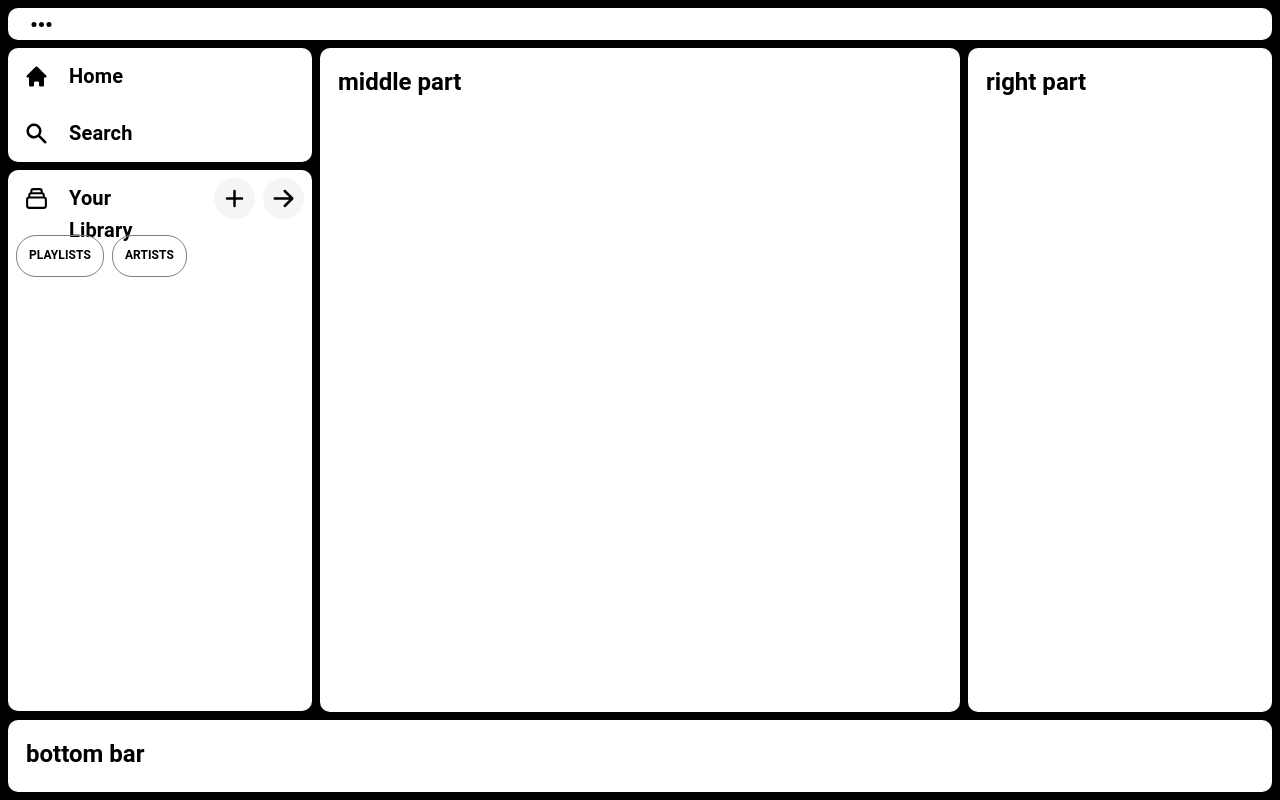
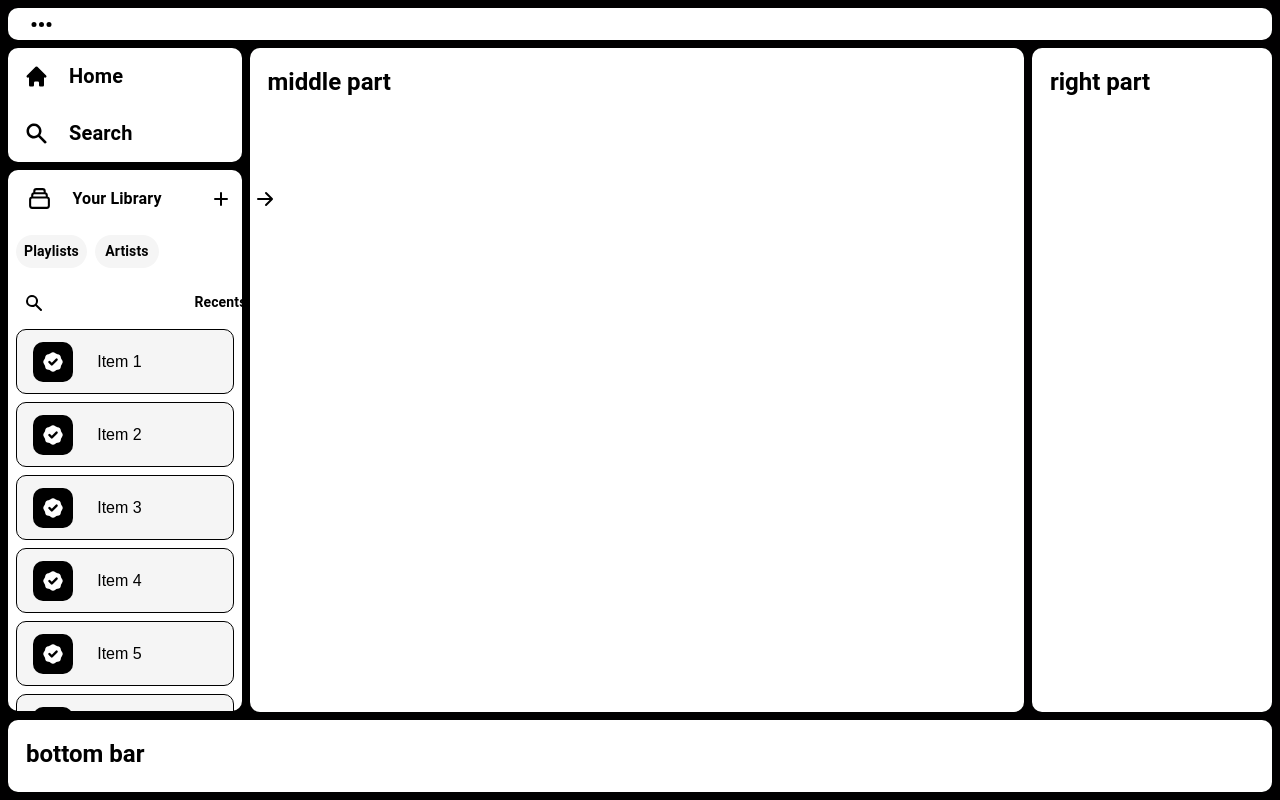
Before and after one commit to midhunk0/spotefy, a React (Create React App) app: page / in a window 1280 px wide. Built offline with nearby package versions, Linux system fonts and the light colour scheme.

Commit message:
leftbaarr...

```diff
--- a/src/components/Global/Home.jsx
+++ b/src/components/Global/Home.jsx
@@ -7,13 +7,13 @@ import { Box } from "@mui/material";
 const Home=()=>{
     return(
         <Box display="flex" width="100%" height="100%">
-            <Box display="flex" flexDirection="column" width="25%">
+            <Box display="flex" flexDirection="column" width="19.5%">
                 <Left/>
             </Box>
-            <Box display="flex" width="50%">
+            <Box display="flex" width="60.5%">
                 <Middle/>
             </Box>
-            <Box display="flex" width="25%">
+            <Box display="flex" width="20%">
                 <Right/>
             </Box>
         </Box>
--- a/src/components/Left/Left.jsx
+++ b/src/components/Left/Left.jsx
@@ -1,6 +1,6 @@
 import React from "react";
-import { HiHome, HiSearch, HiOutlineCollection, HiPlus, HiArrowRight } from "react-icons/hi";
-import { Box, Typography, Button } from "@mui/material";
+import { HiHome, HiSearch, HiOutlineCollection, HiPlus,HiBadgeCheck, HiArrowRight, HiChevronDown } from "react-icons/hi";
+import { Box, Typography, Button, ButtonBase,List,ListItem, IconButton } from "@mui/material";
 
 const Left=()=>{
     const iconStyle = {
@@ -10,9 +10,10 @@ const Left=()=>{
         width: '25px',
         height: '25px',
       };
+      const data = ['Item 1', 'Item 2', 'Item 3', 'Item 4', 'Item 5','Item 6', 'Item 7', 'Item 8', 'Item 9', 'Item 10','Item 11', 'Item 12', 'Item 13', 'Item 14', 'Item 15'];
+
     return(
         <Box
-            // margin="8px"
             padding="8px"
             display="flex"
             flexDirection="column"
@@ -43,38 +44,68 @@ const Left=()=>{
                         </Box>
                     </a>
                 </Box>
-                <Box display="flex" flexDirection="column" borderRadius="10px" mt="8px" height="81.5%" bgcolor="white">
+                <Box display="flex" flexDirection="column" borderRadius="10px" mt="8px" height="79.5%" bgcolor="white">
                     <Box display="flex" height="10.6%">
-                        <a href="/library" style={{textDecoration:"none", color:"black"}}>
-                            <Box display="flex"  sx={{m:1, gap:1}}>
+                        <Box display="flex"  sx={{m:1}}>
+                            <ButtonBase sx={{ width:"157px",gap:.5, borderRadius:"20px"}} >
                                 <Box sx={{...iconStyle,p:1}}>
-                                    <HiOutlineCollection size="25px"/>
+                                    <HiOutlineCollection size="25px" color="black"/>
                                 </Box>
-                                <Typography variant="h6" fontWeight="bold" sx={{m:.5}}>
-                                    Your Library
+                                <Typography fontWeight="bold" sx={{m:1}}>
+                                            Your Library
                                 </Typography>
-                            </Box>
-                        </a>
-                        <Box display="flex" sx={{m:1,ml:8.45,gap:1}}>
-                            <Box sx={{...iconStyle,p:1,borderRadius:"50%",background:"whitesmoke"}}>
-                                <HiPlus size="25px"/>
-                            </Box>
-                            <Box sx={{...iconStyle,p:1,borderRadius:"50%",background:"whitesmoke"}}>
-                                <HiArrowRight size="25px"/>
-                            </Box>
+                            </ButtonBase>
+                        </Box>
+                        <Box display="flex" sx={{m:1,ml:2.7,gap:1,alignItems:"center"}}>
+                            <IconButton >
+                                <HiPlus size="20px" color="black"/>
+                            </IconButton>
+                            <IconButton>
+                                <HiArrowRight size="20px" color="black"/>
+                            </IconButton>
                         </Box>
                     </Box>
                     <Box display="flex" m={1} gap={1}>
-                        <Button sx={{border:"1px solid gray", borderRadius:"20px", color:"black"}}>
-                            <Typography variant="h6" fontWeight="bold" fontSize="12px" sx={{m:.5}}>
+                        <Button sx={{background:"whitesmoke",'&:hover': { backgroundColor: 'whitesmoke'}, borderRadius:"20px", color:"black"}}>
+                            <Typography  fontWeight="bold" sx={{ textTransform: 'none' }} fontSize="14px">
                                     Playlists
                             </Typography>
                         </Button>
-                        <Button sx={{border:"1px solid gray", borderRadius:"20px", color:"black"}}>
-                            <Typography variant="h6" fontWeight="bold" fontSize="12px" sx={{m:.5}}>
+                        <Button sx={{background:"whitesmoke",'&:hover': { backgroundColor: 'whitesmoke' }, borderRadius:"20px", color:"black"}}>
+                            <Typography   fontWeight="bold" sx={{ textTransform: 'none' }} fontSize="14px">
                                     Artists
                             </Typography>
                         </Button>
+                    </Box>
+
+                    <Box sx={{ height: '81%', overflow: 'auto' }}>
+                        <List sx={{ padding: 0 }}>
+                            <Box display="flex" sx={{m:1,gap:16.8}}>
+                                <IconButton >
+                                    <HiSearch size="20px" color="black"/>
+                                </IconButton>
+                                <Box display="flex" >
+                                    <ButtonBase sx={{ borderRadius:"20px"}}>
+                                        <Typography fontWeight="bold" sx={{m:1}} fontSize="14px">
+                                            Recents
+                                        </Typography>
+                                        <Box sx={{...iconStyle,}}>
+                                            <HiChevronDown size="20px" color="black"/>
+                                        </Box>
+                                    </ButtonBase>
+                                </Box>
+                            </Box>
+                            {data.map((item, index) => (
+                                <ListItem key={index} sx={{ height: '65px',background:"whitesmoke",color:"black",border:"1px solid black", m:1, width:"auto",borderRadius:"10px" }}>
+                                    <Box>
+                                        <IconButton sx={{ background:"black", color:"white",borderRadius:"10px"}}>
+                                            <HiBadgeCheck/>
+                                        </IconButton>
+                                    </Box>
+                                    <Box alignItems="center" ml="13px" p={1.4}>{item}</Box>
+                                </ListItem>
+                            ))}
+                        </List>
                     </Box>
                 </Box>
             </Box>
--- a/src/index.css
+++ b/src/index.css
@@ -13,17 +13,5 @@ body{
     font-family: 'Montserrat', sans-serif;
 }
 ::-webkit-scrollbar{
-    width: 10px;
+    width: 0px;
 }
-/* track */
-::-webkit-scrollbar-track{
-    background: #e0e0e0;
-}
-/* handle */
-::-webkit-scrollbar-thumb{
-    background: #888;
-}
-/* handle on hover */
-::-webkit-scrollbar-thumb:hover{
-    background: #555;
-}
```
